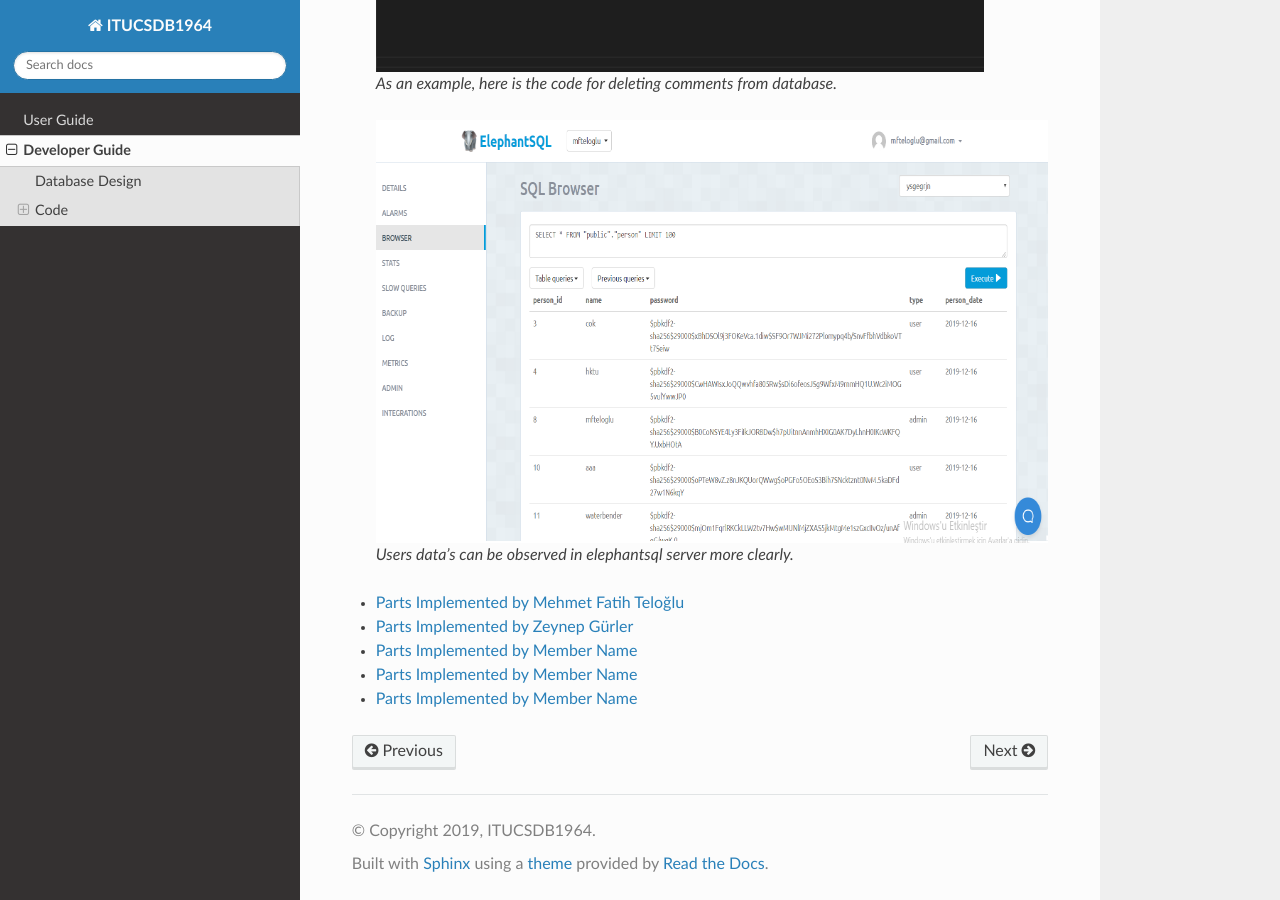
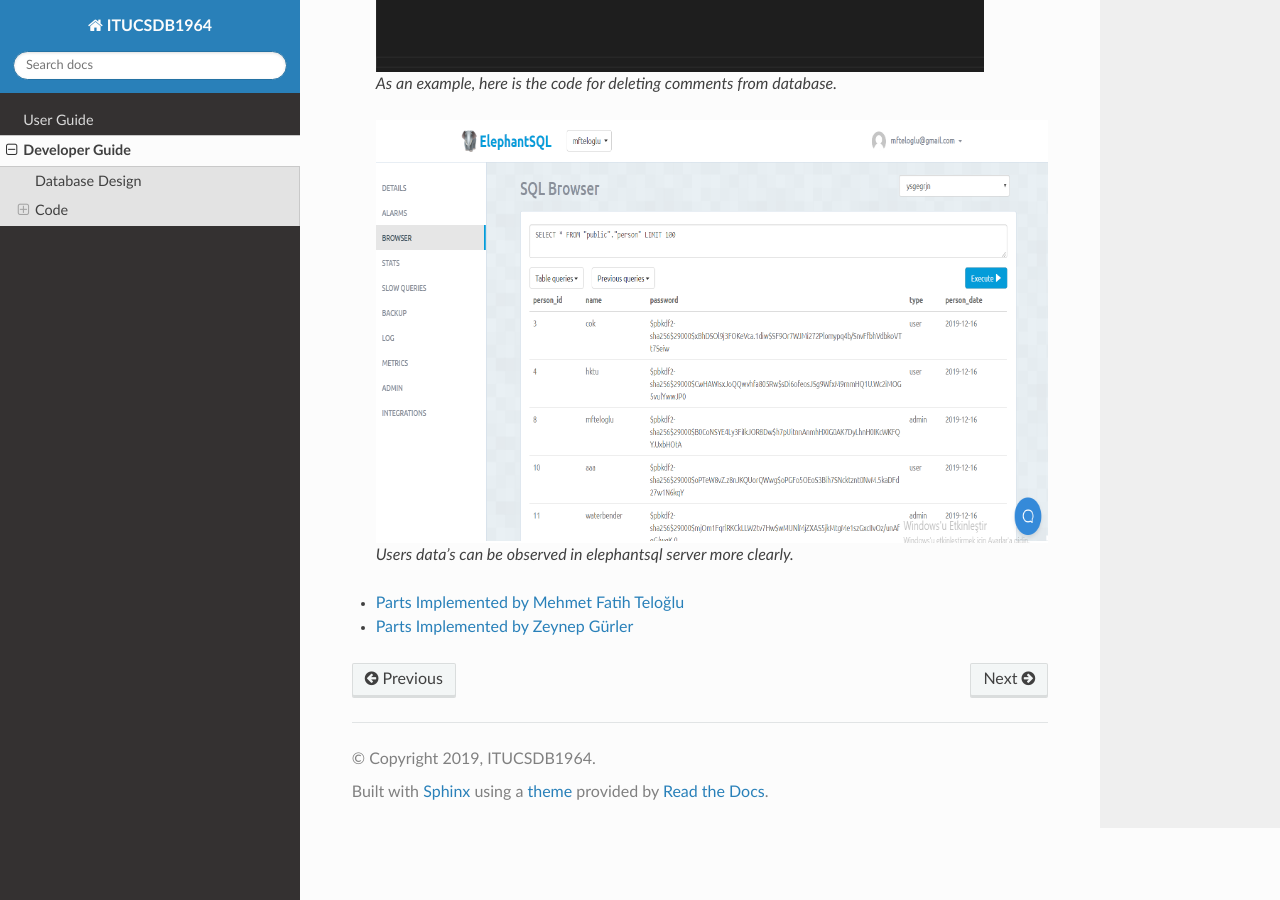
Before and after one commit to itucsdb1964/earthquake, a Sphinx documentation site: the page built from docs/source/developer/index.rst, in a window 1280 px wide and 900 px high, scrolled down 1648 px. Built offline with Sphinx 7.4.7 and the Read the Docs theme 2.0.0, drawn with Linux system fonts in a browser that asks for light colours; part of the change alters nothing that is shown.

```diff
--- a/docs/source/developer/index.rst
+++ b/docs/source/developer/index.rst
@@ -48,6 +48,3 @@ Like it is mentioned, tables.py has functions that makes necessary changes in da
 
    member1
    member2
-   member3
-   member4
-   member5
```
